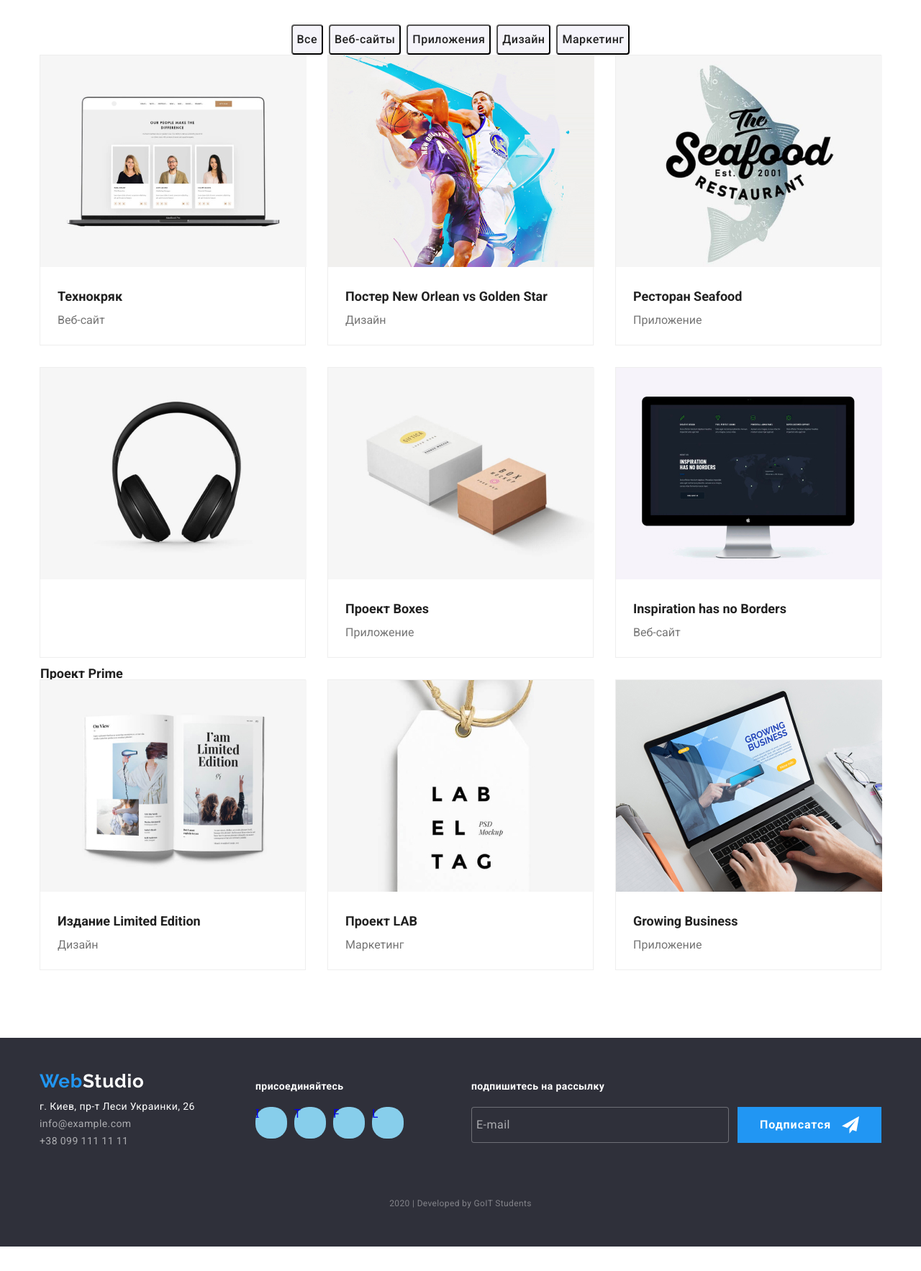
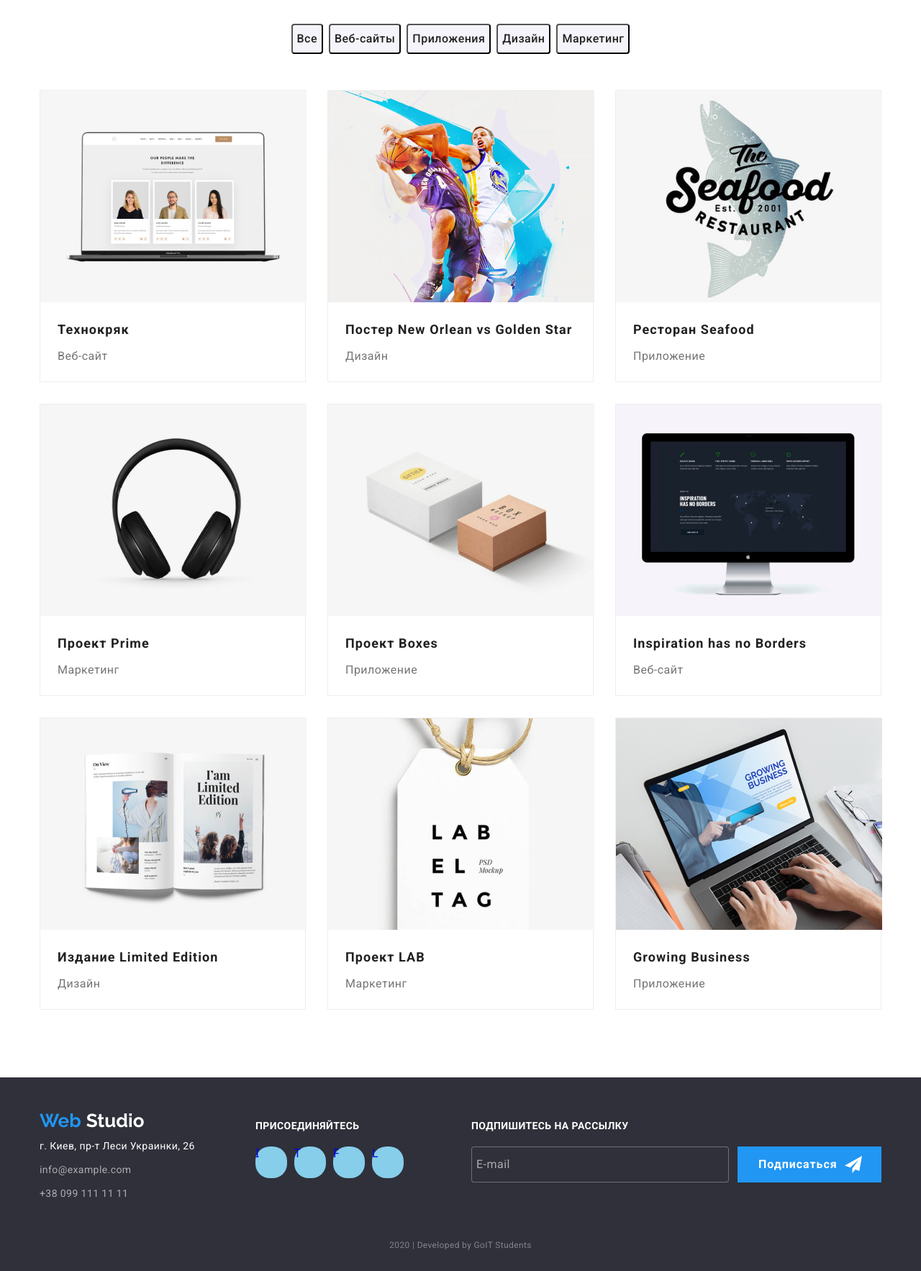
Before and after one commit to Oleksandr197/goit-markup-hw-03, a plain HTML site: page portfolio.html in a window 1280 px wide. Shown: the part 140-1906 px from the top of the page at 72% size. Before the commit the page ends 1872 px from the top, so only its background shows below. Drawn offline with nearby package versions, Linux system fonts and the light colour scheme.

Commit message:
flexbox-correction

```diff
--- a/css/styles.css
+++ b/css/styles.css
@@ -52,17 +52,16 @@ ul {
   margin-right: auto;
 }
 .main-nav {
-  height: 80px;
   display: flex;
   align-items: center;
   text-align: center;
   font-style: normal;
 }
-.logo {
+.logo-header {
+  margin-top: 24px;
+  margin-bottom: 25px;
   width: 153px;
-  height: 31px;
   display: flex;
-
   font-family: "Raleway", sans-serif;
   font-weight: 700;
   font-size: 26px;
@@ -72,6 +71,7 @@ ul {
   letter-spacing: 0.03em;
 }
 .logo-blue {
+  margin-right: 7px;
   color: var(--color-changes);
 }
 .logo-black {
@@ -141,8 +141,6 @@ ul {
 
 /* HERO */
 .section-hero {
-  height: 600px;
-
   display: flex;
 
   background-color: greenyellow;
@@ -181,37 +179,41 @@ ul {
 }
 
 /*Feature  */
-.section {
-  display: flex;
-  align-items: center;
-}
-.boxs {
-  padding-top: 94px;
-  padding-bottom: 94px;
-}
+
 .box {
   display: flex;
   align-items: center;
+  margin-top: 94px;
 }
 .box .item:not(:last-child) {
   margin-right: 30px;
 }
+.block {
+  display: block;
+}
 .fon {
+  display: block;
   width: 270px;
-  height: 120px;
+  padding: 25px 100px;
+  border-radius: 4px;
+  margin-bottom: 30px;
   background-color: #f5f4fa;
 }
 .features-title {
+  margin-bottom: 10px;
   font-family: "Roboto", sans-serif;
   font-weight: 700;
   font-size: 14px;
   line-height: 1.14;
   letter-spacing: 0.03em;
+  text-transform: uppercase;
   color: var(--secondary-text-color);
   text-align: start;
 }
 .text {
+  padding-bottom: 3px;
   font-family: "Roboto", sans-serif;
+  font-style: normal;
   font-weight: 400;
   font-size: 14px;
   line-height: 1.71;
@@ -221,6 +223,11 @@ ul {
   text-align: start;
 }
 /* Чем мы занимаемся */
+.section {
+  display: flex;
+  padding-top: 94px;
+  padding-bottom: 94px;
+}
 
 .section-title {
   margin-bottom: 50px;
@@ -232,25 +239,41 @@ ul {
   letter-spacing: 0.03em;
   color: var(--secondary-text-color);
 }
-
+.work {
+  display: flex;
+  align-items: center;
+}
+.work .item:not(:last-child) {
+  margin-right: 30px;
+}
 .title {
+  display: none;
+  width: 370px;
+  padding: 27px;
   font-family: "Roboto", sans-serif;
   font-weight: 700;
   font-size: 14px;
-  line-height: 1.14x;
+  line-height: 1.14px;
   text-align: center;
   letter-spacing: 0.03em;
-  color: var(--secondary-text-color);
+  color: var(--primary-white);
+  background-color: rgba(47, 48, 58, 0.8);
 }
 
 /* our team */
-.section-team {
-  height: 702px;
+.team {
   background-color: #f5f4fa;
 }
 
+.team-box {
+  display: flex;
+  align-items: center;
+}
+.team-box .item:not(:last-child) {
+  margin-right: 30px;
+}
 .team-title {
-  margin-bottom: 10px;
+  margin-top: 30px;
   font-family: "Roboto", sans-serif;
   font-weight: 500;
   font-size: 16px;
@@ -262,7 +285,7 @@ ul {
   color: var(--secondary-text-color);
 }
 .team-text {
-  margin-bottom: 16px;
+  margin-top: 10px;
   font-family: "Roboto", sans-serif;
   font-weight: 400;
   font-size: 16px;
@@ -273,26 +296,17 @@ ul {
   letter-spacing: 0.03em;
   color: var(--primary-text-color);
 }
-.bg-color {
-  width: 270px;
-  height: 422px;
-
-  background-color: var(--primary-white);
-}
-.team-info {
-  height: 162px;
-  padding-top: 30px;
-  padding-bottom: 24px;
-}
 .list-links {
+  margin-top: 16px;
+  margin-bottom: 24px;
   width: 206px;
-  height: 44px;
   display: flex;
   margin-left: 32px;
   margin-right: 32px;
 }
 
 .img {
+  display: block;
   width: 44px;
   height: 44px;
   border-radius: 20px;
@@ -300,6 +314,19 @@ ul {
 }
 .list-links .item:not(:last-child) {
   margin-right: 10px;
+}
+
+.bg-color {
+  width: 270px;
+  background-color: var(--primary-white);
+}
+/* <!-- Постоянные клиенты --> */
+.box-client {
+  display: flex;
+  align-items: center;
+}
+.box-client .item:not(:last-child) {
+  margin-right: 30px;
 }
 /* Footer */
 .footer {
@@ -309,13 +336,21 @@ ul {
 }
 .footer-cont {
   display: flex;
+  justify-content: center;
 }
-.hlogo {
+.logo-footer {
   margin-top: 45px;
+
+  width: 153px;
+  display: flex;
+  font-family: "Raleway", sans-serif;
+  font-weight: 700;
+  font-size: 26px;
+  line-height: 1.2;
 }
 .footer-add {
   width: 231px;
-  height: 81px;
+
   margin-top: 8px;
   font-family: "Roboto", sans-serif;
   font-style: normal;
@@ -325,10 +360,12 @@ ul {
   letter-spacing: 0.03em;
 }
 .footer-white {
+  margin-top: 8px;
   text-align: left;
   color: var(--primary-white);
 }
 .address-footer {
+  margin-top: 9px;
   text-align: left;
 }
 .footer-link {
@@ -342,7 +379,7 @@ ul {
 
 .social {
   width: 206px;
-  height: 80px;
+
   margin-top: 57px;
   margin-bottom: 57px;
   margin-left: 69px;
@@ -354,10 +391,8 @@ ul {
 .social-links .item:not(:last-child) {
   margin-right: 10px;
 }
-
 .right {
   width: 570px;
-  height: 86px;
   margin-top: 57px;
   margin-bottom: 57px;
   margin-left: auto;
@@ -386,9 +421,10 @@ ul {
 }
 .button-telegram {
   width: 200px;
-  height: 50px;
-  padding: 28px;
+  padding-right: 28px;
+  padding-left: 29px;
   padding-top: 10px;
+  padding-bottom: 10px;
   display: flex;
   justify-content: center;
 
@@ -396,7 +432,6 @@ ul {
 }
 .button-foot-primary {
   width: 143px;
-  height: 30px;
   display: flex;
   text-align: center;
   justify-content: space-around;
@@ -413,7 +448,6 @@ ul {
 .imgtel {
   width: 24px;
   height: 24px;
-
   background-color: var(--color-changes);
   margin-left: 10px;
   margin-top: 3px;
@@ -440,9 +474,14 @@ ul {
   color: var(--primary-white);
 }
 
-/* Portfolio */
+/* -- Project --  */
+.project {
+  margin-top: 93px;
+  margin-bottom: 94px;
+}
 
-.button-filter {
+.button-filters {
+  margin-bottom: 50px;
   text-align: center;
   display: flex;
   justify-content: center;
@@ -461,7 +500,7 @@ ul {
   padding: 6px;
   border-radius: 4px;
 }
-.button-filter .item:not(:last-child) {
+.button-filters .item:not(:last-child) {
   margin-right: 8px;
 }
 .button-changes:hover,
@@ -470,36 +509,46 @@ ul {
   color: var(--primary-white);
 }
 .port-title {
+  text-align: left;
+
   font-family: "Roboto", sans-serif;
-  color: var(--secondary-text-color);
-  text-align: left;
+  font-weight: 700;
   font-size: 18px;
   line-height: 2;
+
+  /* identical to box height, or 200% */
+  letter-spacing: 0.06em;
+  color: var(--secondary-text-color);
 }
 .port-text {
+  margin-top: 4px;
   font-family: "Roboto", sans-serif;
   color: var(--primary-text-color);
   text-align: left;
   font-size: 16px;
-  line-height: 1.86;
+  line-height: 1.87;
+
+  /* identical to box height, or 187% */
+  letter-spacing: 0.03em;
 }
+/*-- PROJECT-- */
 .pictures-place {
   margin: -15px;
   display: flex;
   flex-wrap: wrap;
 }
-.feature-item {
+.project-item {
   width: 370px;
-  height: 404px;
   margin: 15px;
 
-  border: 1px solid #eeeeee;
+  border: 1px solid#EEEEEE;
+  /* #eeeeee */
 }
-.feature-text {
-  width: 370px;
-  height: 110px;
-
-  padding: 20px 24px;
+.project-text {
+  margin-top: 20px;
+  margin-bottom: 20px;
+  margin-left: 24px;
+  margin-right: 24px;
 }
 .changes-text {
   display: none;
--- a/portfolio.html
+++ b/portfolio.html
@@ -17,7 +17,7 @@
   <body>
     <header class="page-header">
       <div class="container main-nav">
-        <a class="logo" href="./index.html">
+        <a class="logo-header" href="./index.html">
           <span class="logo-blue">Web</span>
           <span class="logo-black">Studio</span>
         </a>
@@ -52,10 +52,10 @@
       </div>
     </header>
     <main>
-      <section class="container boxs">
+      <section class="container project">
         <!-- filters -->
         <div>
-          <ul class="button-filter">
+          <ul class="button-filters">
             <li class="item">
               <button class="button-changes" type="button">Все</button>
             </li>
@@ -76,9 +76,11 @@
         <!-- Project -->
 
         <ul class="pictures-place">
-          <li class="feature-item">
-            <a href=""><img src="./images/img21.jpg" alt="кряк" /></a>
-            <div class="feature-text">
+          <li class="project-item">
+            <a href=""
+              ><img class="block" src="./images/img21.jpg" alt="кряк"
+            /></a>
+            <div class="project-text">
               <h2 class="port-title">Технокряк</h2>
               <p class="port-text">Веб-сайт</p>
             </div>
@@ -88,9 +90,11 @@
               защищённые сервера конкурентов.
             </p>
           </li>
-          <li class="feature-item">
-            <a href="/"><img src="./images/img22.jpg" alt="Новый Орлеан" /></a>
-            <div class="feature-text">
+          <li class="project-item">
+            <a href="/"
+              ><img class="block" src="./images/img22.jpg" alt="Новый Орлеан"
+            /></a>
+            <div class="project-text">
               <h1 class="port-title">Постер New Orlean vs Golden Star</h1>
               <p class="port-text">Дизайн</p>
             </div>
@@ -100,9 +104,11 @@
               защищённые сервера конкурентов.
             </p>
           </li>
-          <li class="feature-item">
-            <a href="/"><img src="./images/img23.jpg" alt="Море продукті" /></a>
-            <div class="feature-text">
+          <li class="project-item">
+            <a href="/"
+              ><img class="block" src="./images/img23.jpg" alt="Море продукті"
+            /></a>
+            <div class="project-text">
               <h2 class="port-title">Ресторан Seafood</h2>
               <p class="port-text">Приложение</p>
             </div>
@@ -112,9 +118,11 @@
               защищённые сервера конкурентов.
             </p>
           </li>
-          <li class="feature-item">
-            <a href="/"><img src="./images/img24.jpg" alt="Проект Prime" /></a>
-            <div class="feature-text"></div>
+          <li class="project-item">
+            <a href="/"
+              ><img class="block" src="./images/img24.jpg" alt="Проект Prime"
+            /></a>
+            <div class="project-text">
               <h2 class="port-title">Проект Prime</h2>
               <p class="port-text">Маркетинг</p>
             </div>
@@ -124,9 +132,11 @@
               защищённые сервера конкурентов.
             </p>
           </li>
-          <li class="feature-item">
-            <a href="/"><img src="./images/img25.jpg" alt="Проект Boxes" /></a>
-            <div class="feature-text">
+          <li class="project-item">
+            <a href="/"
+              ><img class="block" src="./images/img25.jpg" alt="Проект Boxes"
+            /></a>
+            <div class="project-text">
               <h2 class="port-title">Проект Boxes</h2>
               <p class="port-text">Приложение</p>
             </div>
@@ -136,13 +146,14 @@
               защищённые сервера конкурентов.
             </p>
           </li>
-          <li class="feature-item">
+          <li class="project-item">
             <a href="/"
               ><img
+                class="block"
                 src="./images/img26.jpg"
                 alt="Вдохновение не имеет границ"
               />
-              <div class="feature-text">
+              <div class="project-text">
                 <h2 class="port-title">Inspiration has no Borders</h2>
                 <p class="port-text">Веб-сайт</p>
               </div>
@@ -153,11 +164,14 @@
               </p>
             </a>
           </li>
-          <li class="feature-item">
+          <li class="project-item">
             <a href="/"
-              ><img src="./images/img27.jpg" alt="Издание Limited Edition"
+              ><img
+                class="block"
+                src="./images/img27.jpg"
+                alt="Издание Limited Edition"
             /></a>
-            <div class="feature-text">
+            <div class="project-text">
               <h2 class="port-title">Издание Limited Edition</h2>
               <p class="port-text">Дизайн</p>
             </div>
@@ -167,9 +181,11 @@
               защищённые сервера конкурентов.
             </p>
           </li>
-          <li class="feature-item">
-            <a href="/"><img src="./images/img28.jpg" alt="Проект LAB" /></a>
-            <div class="feature-text">
+          <li class="project-item">
+            <a href="/"
+              ><img class="block" src="./images/img28.jpg" alt="Проект LAB"
+            /></a>
+            <div class="project-text">
               <h2 class="port-title">Проект LAB</h2>
               <p class="port-text">Маркетинг</p>
             </div>
@@ -179,9 +195,14 @@
               защищённые сервера конкурентов.
             </p>
           </li>
-          <li class="feature-item">
-            <a href="/"><img src="./images/img29.jpg" alt="Растущий бизнес" />
-              <div class="feature-text">
+          <li class="project-item">
+            <a href="/"
+              ><img
+                class="block"
+                src="./images/img29.jpg"
+                alt="Растущий бизнес"
+              />
+              <div class="project-text">
                 <h2 class="port-title">Growing Business</h2>
                 <p class="port-text">Приложение</p>
               </div>
@@ -198,7 +219,7 @@
     <footer class="footer">
       <div class="container footer-cont">
         <div>
-          <a class="logo hlogo" href="./index.html">
+          <a class="logo-footer" href="./index.html">
             <span class="logo-blue">Web</span>
             <span class="logo-white">Studio</span>
           </a>
@@ -207,16 +228,20 @@
             <p class="footer-white">г. Киев, пр-т Леси Украинки, 26</p>
 
             <p class="address-footer">
-              <a href="mailto:info@example.com" class="footer-link">info@example.com</a>
+              <a href="mailto:info@example.com" class="footer-link"
+                >info@example.com</a
+              >
             </p>
 
             <p class="address-footer">
-              <a href="tel:+380991111111" class="footer-link">+38 099 111 11 11</a>
+              <a href="tel:+380991111111" class="footer-link"
+                >+38 099 111 11 11</a
+              >
             </p>
           </address>
         </div>
         <div class="social">
-          <b class="text-white">присоединяйтесь</b>
+          <b class="text-white">ПРИСОЕДИНЯЙТЕСЬ</b>
           <ul class="social-links">
             <li class="item">
               <p class="img"><a href="#" class="link">I</a></p>
@@ -234,13 +259,17 @@
         </div>
 
         <ul class="right">
-          <b class="text-white">подпишитесь на рассылку</b>
+          <b class="text-white">ПОДПИШИТЕСЬ НА РАССЫЛКУ </b>
           <div class="mail">
             <li><button class="button-mail">E-mail</button></li>
             <li class="button-telegram">
               <a class="button-foot-primary" href="/">
-                Подписатся
-                <img class="imgtel" src="./images/iconsend.svg" alt="телеграм" />
+                Подписаться
+                <img
+                  class="imgtel"
+                  src="./images/iconsend.svg"
+                  alt="телеграм"
+                />
               </a>
             </li>
           </div>
```
Also changed, not shown: index.html (+41 -29 lines), 1 other file. Lines whose indentation alone changed are shown as unchanged.
